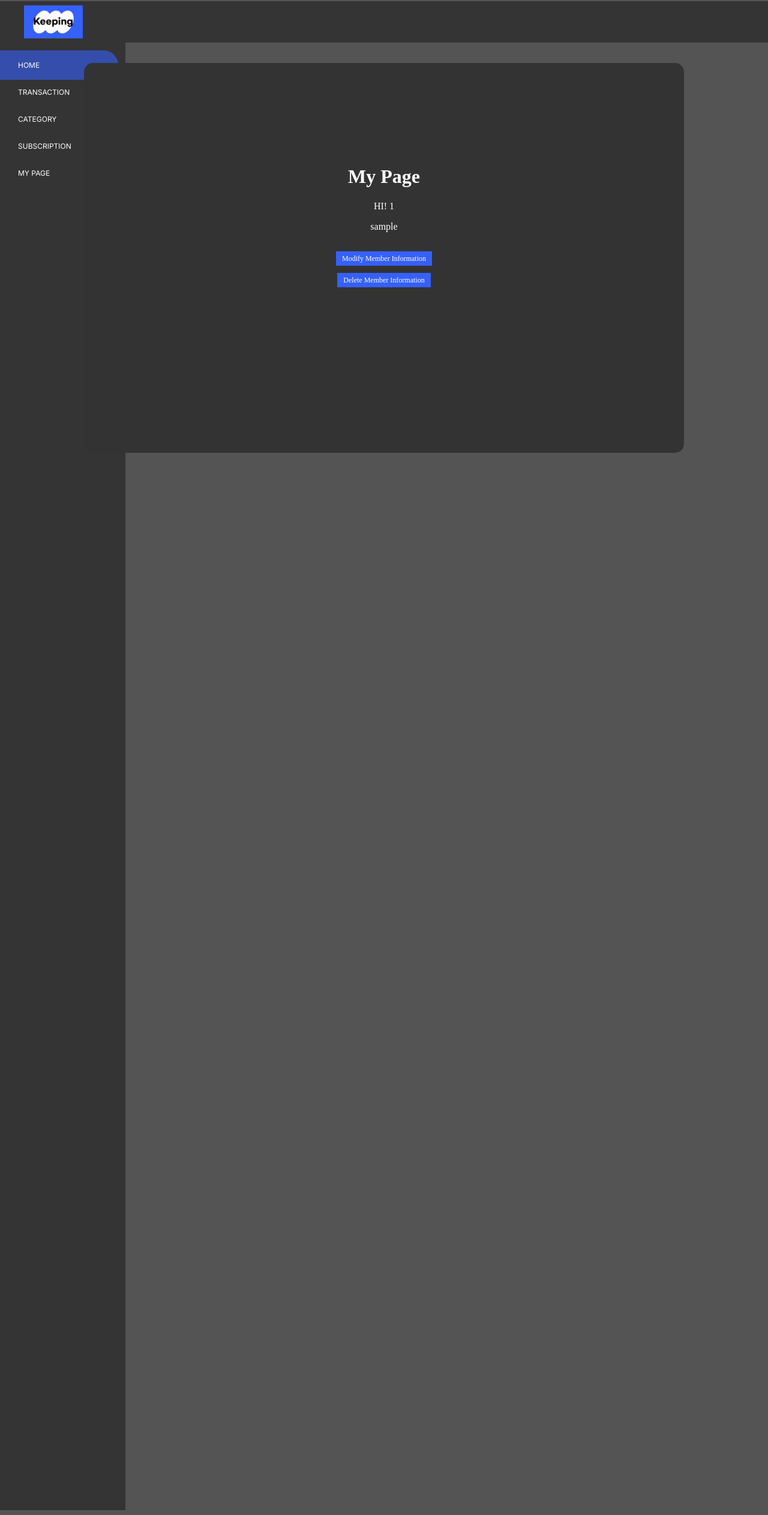
After one commit to DBNet-Keeping/Keeping, a PHP site: page /mypage.php in a window 1280 px wide; the page is wider, and only the part inside the window is pictured. The commit adds this page. Shown: that part at 60% size. Run offline with PHP 8.4, Linux system fonts and the light colour scheme; the visitor is signed in with stand-in values (Sample User, id 1).

Commit message:
add mypage1

```diff
--- a/check_login.php
+++ b/check_login.php
@@ -23,7 +23,7 @@
       //결과가 존재하면 세션 생성
       if ($row != null) {
          $_SESSION['username'] = $row['user_id'];
-         $_SESSION['name'] = $row['name'];
+         $_SESSION['email'] = $row['nickname'];
          echo "<script>location.replace('home.php');</script>";
          exit;
       }
--- /dev/null
+++ b/mypage.css
@@ -0,0 +1,47 @@
+body{
+    background-color: #545454;
+}
+
+.content{
+    position: absolute;
+    top: 50%;
+    left: 50%;
+    transform: translate(-50%, -50%);
+    color: white;
+    text-align: center; /* 수평 가운데 정렬 */
+    background-color: #333333;
+    opacity: 1;
+    width: 1000px;
+    height: 500px;
+    padding-top: 150px;
+    margin-top: 30px;
+    border-radius: 15px;
+}
+
+a{
+    text-decoration: none;
+    color: white;
+}
+
+.modify{
+    padding-top: 5px;
+    padding-bottom: 5px;
+    padding-right: 10px;
+    padding-left: 10px;
+    margin-bottom: 10px;
+    background-color: #3660FA;
+    color: rgb(255, 255, 255);
+    border: 0;
+    font-size: 12px;
+}
+
+.delete{
+    padding-top: 5px;
+    padding-bottom: 5px;
+    padding-right: 10px;
+    padding-left: 10px;
+    background-color: #3660FA;
+    color: rgb(255, 255, 255);
+    border: 0;
+    font-size: 12px;
+}
--- /dev/null
+++ b/mypage.php
@@ -0,0 +1,45 @@
+<!DOCTYPE html>
+<html lang="en">
+<head>
+    <meta charset="UTF-8">
+    <meta name="viewport" content="width=device-width, initial-scale=1.0">
+    <title>Keeping</title>
+    <link rel=stylesheet href='mypage.css' type='text/css'>
+    <link rel=stylesheet href='assets\navbar.css' type='text/css'>
+
+    <!-- google font -->
+    <link rel="preconnect" href="https://fonts.googleapis.com">
+    <link rel="preconnect" href="https://fonts.gstatic.com" crossorigin>
+    <link href="https://fonts.googleapis.com/css2?family=Inter&display=swap" rel="stylesheet">
+
+    <!-- script -->
+    <script src="assets\home.js"></script>
+
+    <!-- DB Connection -->
+</head>
+<body>
+    <span id='navbar'>
+        <?php include 'navbar.php'; ?>
+    </span>
+    <?php
+    session_start();
+
+    // check_mypage.php에서 얻은 사용자 아이디와 이메일을 읽어옴
+    $loggedInUserId = $_SESSION['username'];
+    $loggedInEmail = $_SESSION['email'];
+
+    // 여기에 추가적으로 필요한 코드를 작성하세요
+    ?>
+    <div class="content">
+        <h1>My Page</h1>
+        <p>HI! <?php echo $loggedInUserId; ?></p>
+        <p><?php echo $loggedInEmail; ?></p>
+        <br>
+        <a href="modify.php" class="modify">Modify Member Information</a>
+        <br>
+        <br>
+        <a href="delete.php" class="delete">Delete Member Information</a>
+    </div>
+
+</body>
+</html>
--- a/navbar.php
+++ b/navbar.php
@@ -19,7 +19,7 @@
       <li class="home_li"><a class="side" href="#" id="transaction">TRANSACTION</a></li>
       <li class="home_li"><a class="side" href="#" id="category">CATEGORY</a></li>
       <li class="home_li"><a class="side" href="#" id="subscription">SUBSCRIPTION</a></li>
-      <li class="home_li"><a class="side" href="#" id="mypage">MY PAGE</a></li>
+      <li class="home_li"><a class="side" href="mypage.php" id="mypage">MY PAGE</a></li>
     </ul>
   </div>
 </html>
```
Also changed, not shown: check_mypage.php (added, +19 -0 lines).
